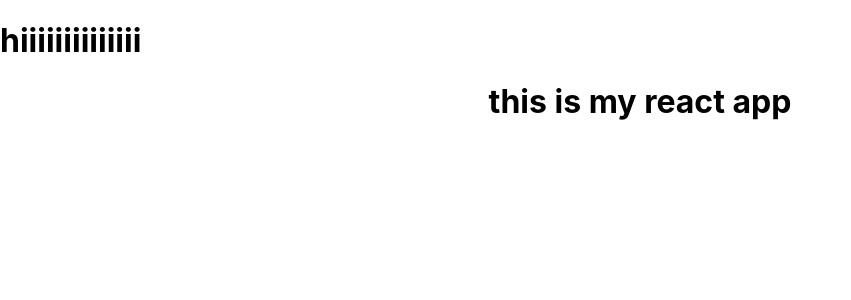
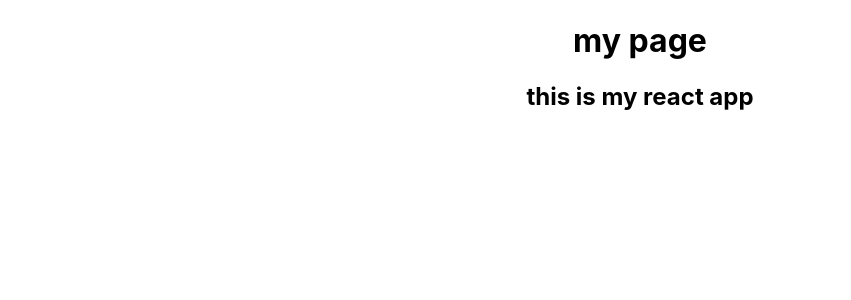
Before and after one commit to chaimaammeri/dxc-technology, a React (Create React App) app in the folder projet.dev/: page / in a window 1280 px wide. Shown: the top 300 px of the page, without its empty margins (0-851 px from the left). Built offline with nearby package versions, Linux system fonts and the light colour scheme.

Commit message:
app.js est modifié

```diff
--- a/projet.dev/src/App.js
+++ b/projet.dev/src/App.js
@@ -1,8 +1,8 @@
 function App() {
   return (
        <>
-         <h1>hiiiiiiiiiiiiii</h1>
-        <h1 className="title">this is my react app </h1>
+         <h1 > my page</h1>
+        <h2 className="title">this is my react app </h2>
        </>
   );
 }
--- a/projet.dev/src/index.css
+++ b/projet.dev/src/index.css
@@ -7,7 +7,7 @@ body {
   -moz-osx-font-smoothing: grayscale;
 }
 
-.title{
+.title,h1{
   text-align: center;
   border: 25px;
 }
```
